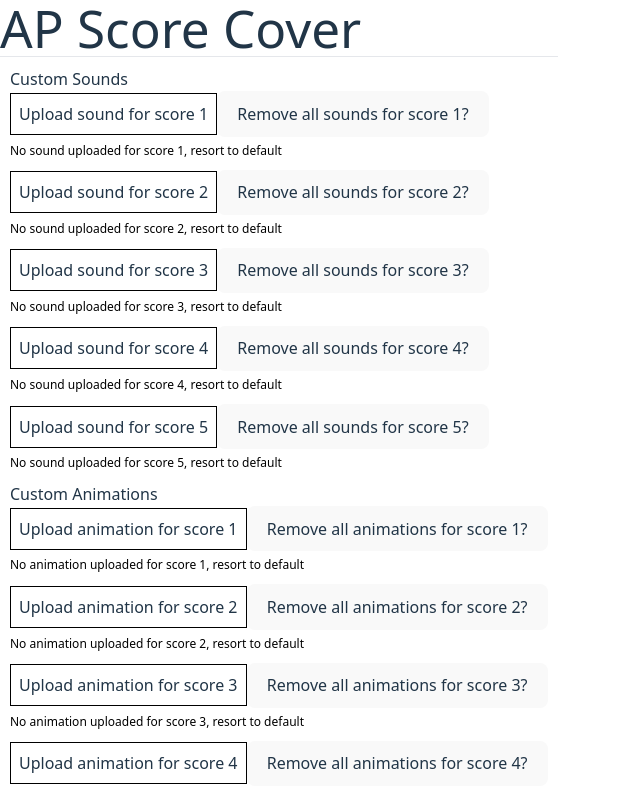
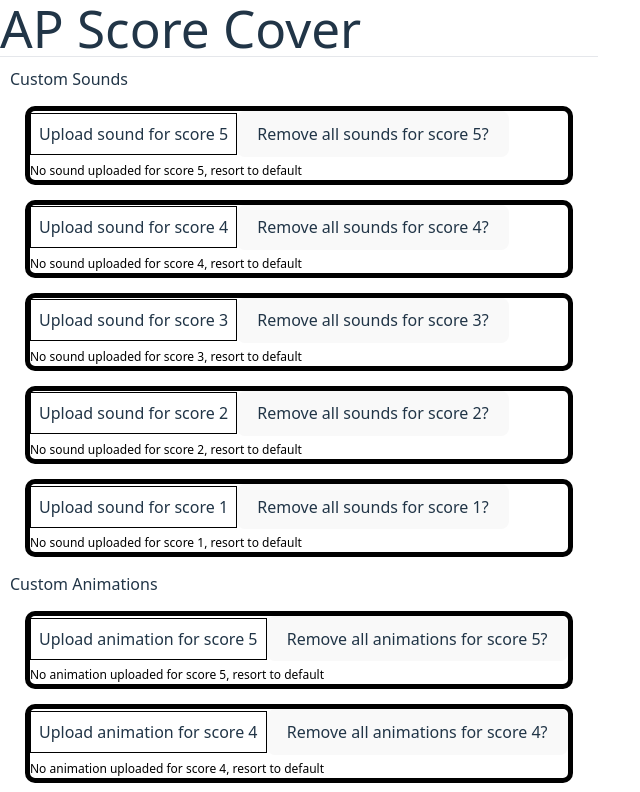
Before and after one commit to alaramartin/ap-score-cover, a React (Vite) app: page / in a window 1280 px wide. Shown: the top 792 px of the page, without its empty margins (0-640 px from the left). Built offline with nearby package versions, Linux system fonts and the light colour scheme; the HTML template or start-up script is replaced by a standard one.

Commit message:
migrated stuff to scorecard component

```diff
--- a/src/App.tsx
+++ b/src/App.tsx
@@ -1,5 +1,5 @@
 import Header from "./components/Header.tsx";
-import FileUpload from "./components/FileUpload.tsx";
+import ScoreCard from "./components/ScoreCard.tsx";
 import { useState, useEffect } from "react";
 
 function App() {
@@ -210,7 +210,7 @@ function App() {
         return [currentSound, currentAnim];
     }
 
-    const scores = [1, 2, 3, 4, 5];
+    const scores = [5, 4, 3, 2, 1];
 
     return (
         <>
@@ -218,110 +218,26 @@ function App() {
             <div style={{ padding: "10px" }}>
                 <h3>Custom Sounds</h3>
                 {scores.map((score) => (
-                    <div key={score} style={{ marginBottom: "10px" }}>
-                        <FileUpload
-                            onChange={handleFileUpload(score, "sound")}
+                    <ScoreCard
                         score={score}
+                        fileUploads={fileUploads}
                         inputType="sound"
+                        onUpload={handleFileUpload(score, "sound")}
+                        onRevert={handleRevertToDefault(score, "sound")}
+                        onRemove={handleRemove(score, "sound")}
                     />
-                        {fileUploads[score]?.sound?.fileName && (
-                            <button
-                                onClick={handleRevertToDefault(score, "sound")}
-                            >
-                                Revert to default for score {score}?
-                            </button>
-                        )}
-                        {!fileUploads[score]?.sound?.removed ? (
-                            <button onClick={handleRemove(score, "sound")}>
-                                Remove all sounds for score {score}?
-                            </button>
-                        ) : (
-                            <button
-                                onClick={handleRevertToDefault(score, "sound")}
-                            >
-                                Add default sound back for score {score}?
-                            </button>
-                        )}
-                        <div
-                            style={{
-                                color: "black",
-                                fontSize: "12px",
-                                marginTop: "5px",
-                            }}
-                        >
-                            {fileUploads[score]?.sound?.fileName &&
-                                !fileUploads[score]?.sound?.removed && (
-                                    <span>
-                                        Sound uploaded for score {score}:{" "}
-                                        {fileUploads[score].sound.fileName}
-                                    </span>
-                                )}
-                            {!fileUploads[score]?.sound?.fileName &&
-                                !fileUploads[score]?.sound?.removed && (
-                                    <span>
-                                        No sound uploaded for score {score},
-                                        resort to default
-                                    </span>
-                                )}
-                        </div>
-                    </div>
                 ))}
 
                 <h3>Custom Animations</h3>
                 {scores.map((score) => (
-                    <div key={score} style={{ marginBottom: "10px" }}>
-                        <FileUpload
-                            onChange={handleFileUpload(score, "animation")}
+                    <ScoreCard
                         score={score}
+                        fileUploads={fileUploads}
                         inputType="animation"
+                        onUpload={handleFileUpload(score, "animation")}
+                        onRevert={handleRevertToDefault(score, "animation")}
+                        onRemove={handleRemove(score, "animation")}
                     />
-                        {fileUploads[score]?.anim?.fileName && (
-                            <button
-                                onClick={handleRevertToDefault(
-                                    score,
-                                    "animation"
-                                )}
-                            >
-                                Revert to default for score {score}?
-                            </button>
-                        )}
-                        {!fileUploads[score]?.anim?.removed ? (
-                            <button onClick={handleRemove(score, "animation")}>
-                                Remove all animations for score {score}?
-                            </button>
-                        ) : (
-                            <button
-                                onClick={handleRevertToDefault(
-                                    score,
-                                    "animation"
-                                )}
-                            >
-                                Add default animation back for score {score}?
-                            </button>
-                        )}
-                        <div
-                            style={{
-                                color: "black",
-                                fontSize: "12px",
-                                marginTop: "5px",
-                            }}
-                        >
-                            {fileUploads[score]?.anim?.fileName &&
-                                !fileUploads[score]?.anim?.removed && (
-                                    <span>
-                                        Animation uploaded for score {score}:{" "}
-                                        {fileUploads[score].anim.fileName}
-                                    </span>
-                                )}
-                            {!fileUploads[score]?.anim?.fileName &&
-                                !fileUploads[score]?.anim?.removed && (
-                                    <span>
-                                        No animation uploaded for score {score},
-                                        resort to default
-                                    </span>
-                                )}
-                        </div>
-                    </div>
                 ))}
                 <button onClick={resetAll}>
                     Reset All (Animations And Sounds) to default?
--- /dev/null
+++ b/src/components/ScoreCard.tsx
@@ -0,0 +1,92 @@
+import React from "react";
+import FileUpload from "./FileUpload";
+
+interface Props {
+    score: number;
+    fileUploads: Record<
+        number,
+        {
+            sound: {
+                fileName: string;
+                base64: string;
+                removed: boolean;
+            };
+            anim: {
+                fileName: string;
+                base64: string;
+                removed: boolean;
+            };
+        } | null
+    >;
+    inputType: "sound" | "animation";
+    onUpload: React.ChangeEventHandler<HTMLInputElement>;
+    onRevert: React.MouseEventHandler<HTMLButtonElement>;
+    onRemove: React.MouseEventHandler<HTMLButtonElement>;
+}
+
+function ScoreCard({
+    score,
+    fileUploads,
+    inputType,
+    onUpload,
+    onRevert,
+    onRemove,
+}: Props) {
+    const scoreInputValues =
+        inputType === "sound"
+            ? fileUploads[score]?.sound
+            : fileUploads[score]?.anim;
+
+    return (
+        <div
+            key={score}
+            style={{
+                margin: "15px",
+                border: "5px solid black",
+                borderRadius: "10px",
+            }}
+        >
+            <FileUpload
+                onChange={onUpload}
+                score={score}
+                inputType={inputType}
+            />
+            {scoreInputValues?.fileName && (
+                <button onClick={onRevert}>
+                    Revert to default for score {score}?
+                </button>
+            )}
+            {!scoreInputValues?.removed ? (
+                <button onClick={onRemove}>
+                    Remove all {inputType}s for score {score}?
+                </button>
+            ) : (
+                <button onClick={onRevert}>
+                    Add default {inputType} back for score {score}?
+                </button>
+            )}
+            <div
+                style={{
+                    color: "black",
+                    fontSize: "12px",
+                    marginTop: "5px",
+                }}
+            >
+                {scoreInputValues?.fileName && !scoreInputValues?.removed && (
+                    <span>
+                        {inputType} uploaded for score {score}:{" "}
+                        {scoreInputValues.fileName}
+                    </span>
+                )}
+                {!scoreInputValues?.fileName && !scoreInputValues?.removed && (
+                    <span>
+                        No {inputType} uploaded for score {score}, resort to
+                        default
+                    </span>
+                )}
+            </div>
+        </div>
+    );
+}
+
+export default ScoreCard;
```
Also changed, not shown: 1 other file (tests, documents, lock files or other folders). Lines whose indentation alone changed are shown as unchanged.
